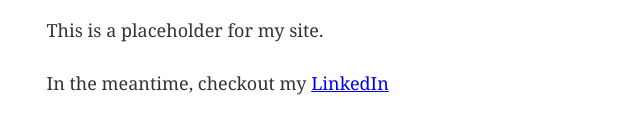
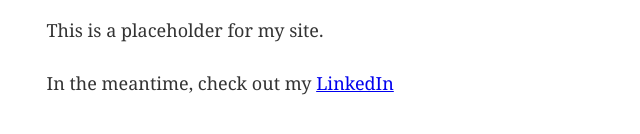
Before and after one commit to nihakue/gabriel, a Gatsby site: page / in a window 1280 px wide. Shown: the part 176-310 px from the top of the page, 133-773 px from the left. Built offline with nearby package versions, Linux system fonts and the light colour scheme; Gatsby itself is replaced by a stand-in of ours.

Commit message:
SPELLING

```diff
--- a/src/pages/index.js
+++ b/src/pages/index.js
@@ -7,7 +7,7 @@ const IndexPage = () => (
     <h1>Hi people</h1>
     <p>This is a placeholder for my site.</p>
     <p>
-      In the meantime, checkout my{' '}
+      In the meantime, check out my{' '}
       <a href="https://www.linkedin.com/in/gabriel-west-72866340/">LinkedIn</a>
     </p>
   </Layout>
```
